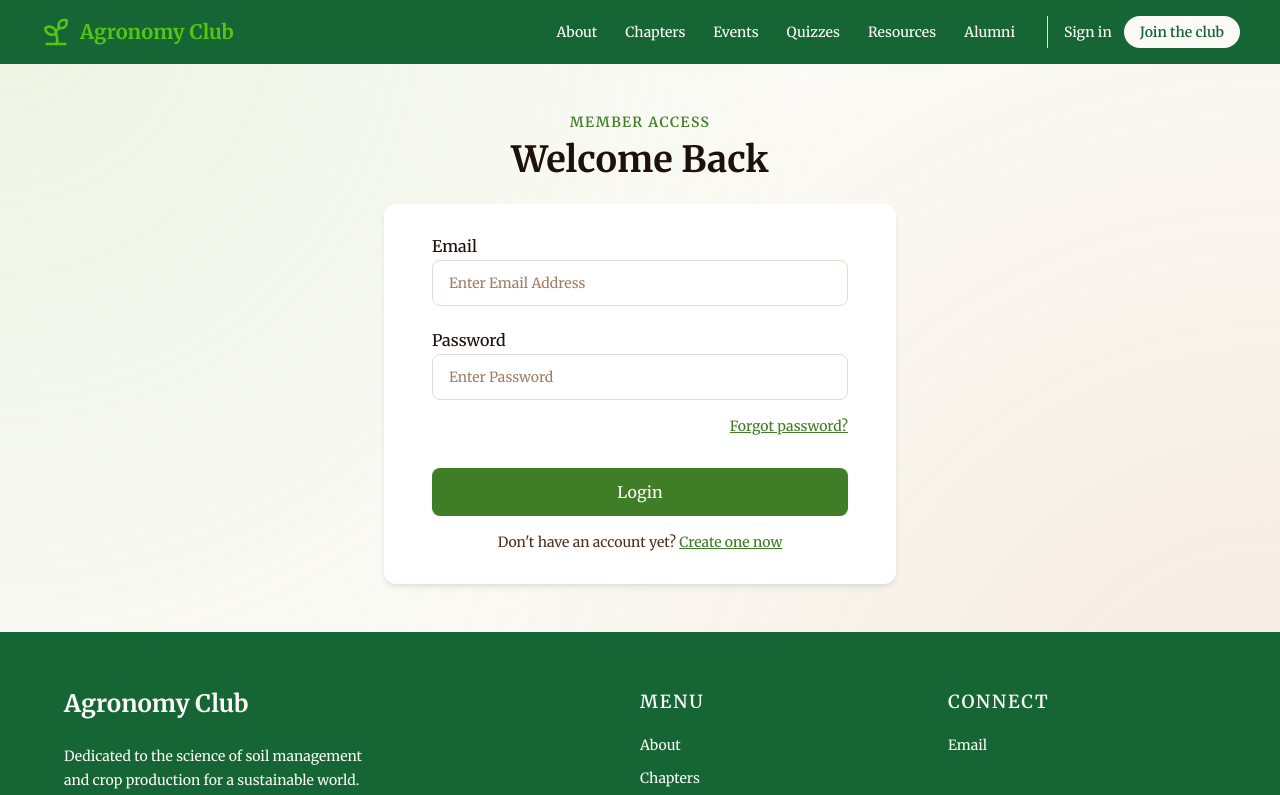
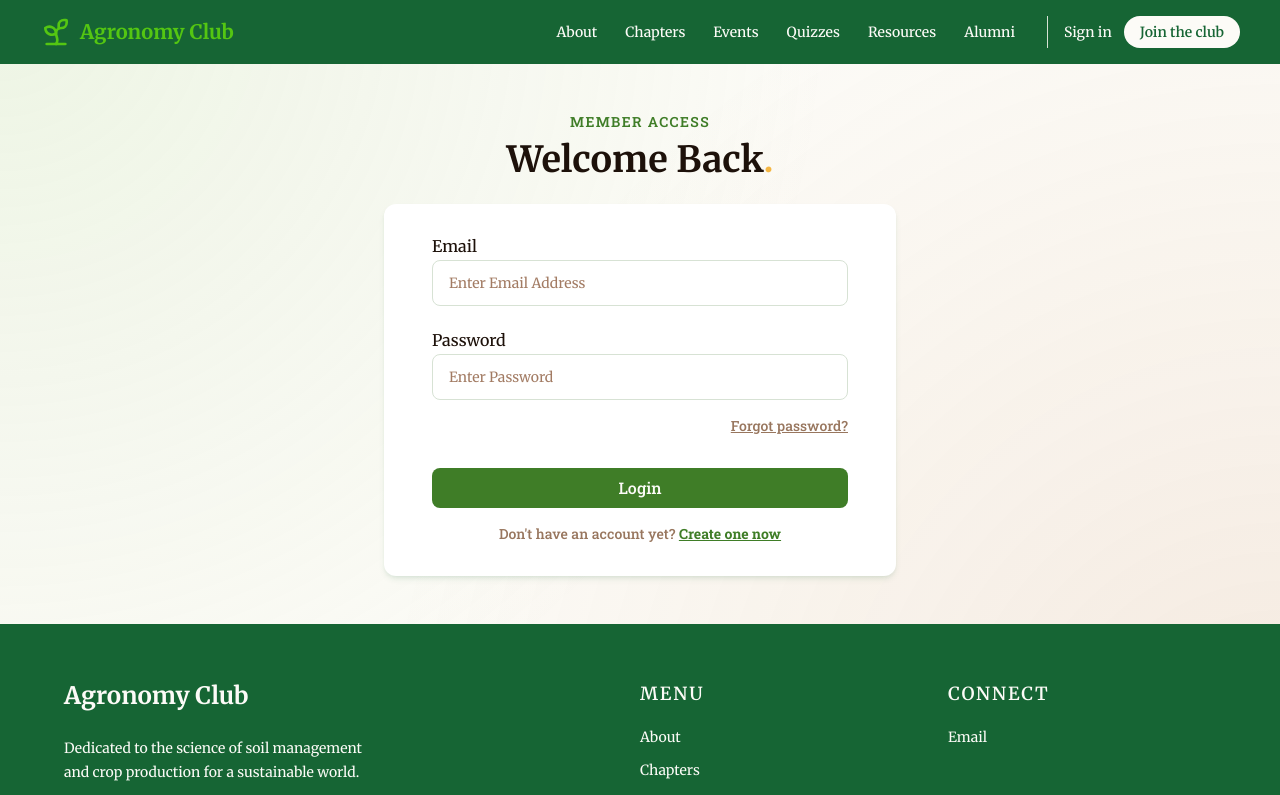
Before and after one commit to codersforcauses/agronomy-club, a Next.js app in the folder client/: page /sign-in in a window 1280 px wide. Shown: the top 795 px of the page. Built offline with nearby package versions, Linux system fonts and the light colour scheme.

Commit message:
style: use font ui for captions & links, adjust colour to match existing brand components

```diff
--- a/client/src/app/quizzes/page.tsx
+++ b/client/src/app/quizzes/page.tsx
@@ -40,7 +40,7 @@ export default function QuizzesPage() {
               <Button
                 asChild
                 variant="default"
-                className="w-fit bg-brand-green px-8 py-6 text-lg font-semibold text-brand-surface hover:bg-brand-yellow"
+                className="w-fit bg-brand-green px-8 py-6 text-lg font-semibold text-brand-surface hover:bg-brand-yellow hover:text-brand-brown"
               >
                 <a href={quizMateUrl} target="_blank" rel="noopener noreferrer">
                   Open Quiz-Mate
--- a/client/src/app/sign-in/page.tsx
+++ b/client/src/app/sign-in/page.tsx
@@ -1,4 +1,6 @@
 import Link from "next/link";
+
+import { Button } from "@/components/ui/button";
 
 export const metadata = {
   title: "Sign In | Agronomy Club",
@@ -9,11 +11,12 @@ export default function SignInPage() {
   return (
     <section className="mx-auto max-w-3xl px-4 py-12 sm:px-6 lg:px-8">
       <div className="flex flex-col items-center">
-        <p className="text-sm/5 font-semibold uppercase tracking-widest text-brand-green">
+        <p className="font-ui text-sm/5 font-semibold uppercase tracking-widest text-brand-green">
           MEMBER ACCESS
         </p>
         <h1 className="mt-2 text-3xl/9 font-bold text-brand-text-dark sm:text-4xl/10">
           Welcome Back
+          <span className="text-brand-yellow">.</span>
         </h1>
         <div className="mt-6 w-full max-w-lg rounded-xl bg-white p-6 py-8 shadow-md shadow-brand-shadow sm:px-12 sm:py-8">
           <form>
@@ -52,24 +55,24 @@ export default function SignInPage() {
             <div className="mt-4 text-right text-sm text-brand-text-dark">
               <Link
                 href="/reset-password"
-                className="font-medium text-brand-green underline hover:text-brand-green-dark"
+                className="font-ui font-medium text-brand-text-light underline hover:text-brand-green"
               >
                 Forgot password?
               </Link>
             </div>
             <div className="mt-8">
-              <button
+              <Button
                 type="submit"
-                className="w-full rounded-lg bg-brand-green px-4 py-3 text-base font-medium text-brand-surface hover:bg-brand-green-dark focus:outline-none focus:ring-2 focus:ring-brand-green focus:ring-offset-2"
+                className="w-full rounded-lg bg-brand-green px-4 py-3 text-base font-medium text-brand-surface hover:bg-brand-yellow hover:text-brand-brown focus:outline-none focus:ring-2 focus:ring-brand-green focus:ring-offset-2"
               >
                 Login
-              </button>
+              </Button>
             </div>
-            <p className="text-brand-text-brown mt-4 text-center text-sm">
+            <p className="mt-4 text-center font-ui text-sm font-medium text-brand-text-light">
               Don't have an account yet?{" "}
               <Link
                 href="/signup"
-                className="font-medium text-brand-green underline hover:text-brand-green-dark"
+                className="font-bold text-brand-green underline hover:text-brand-yellow"
               >
                 Create one now
               </Link>
--- a/client/src/components/ui/button.tsx
+++ b/client/src/components/ui/button.tsx
@@ -1,3 +1,4 @@
+"use client";
 import { Slot } from "@radix-ui/react-slot";
 import { cva, type VariantProps } from "class-variance-authority";
 import * as React from "react";
--- a/client/tsconfig.json
+++ b/client/tsconfig.json
@@ -14,7 +14,7 @@
     "moduleResolution": "bundler",
     "resolveJsonModule": true,
     "isolatedModules": true,
-    "jsx": "preserve",
+    "jsx": "react-jsx",
     "incremental": true,
     "paths": {
       "@/*": [
@@ -32,7 +32,8 @@
     "**/*.ts",
     "**/*.tsx",
     "next-env.d.ts",
-    ".next/types/**/*.ts"
+    ".next/types/**/*.ts",
+    ".next/dev/types/**/*.ts"
   ],
   "exclude": [
     "node_modules"
```
